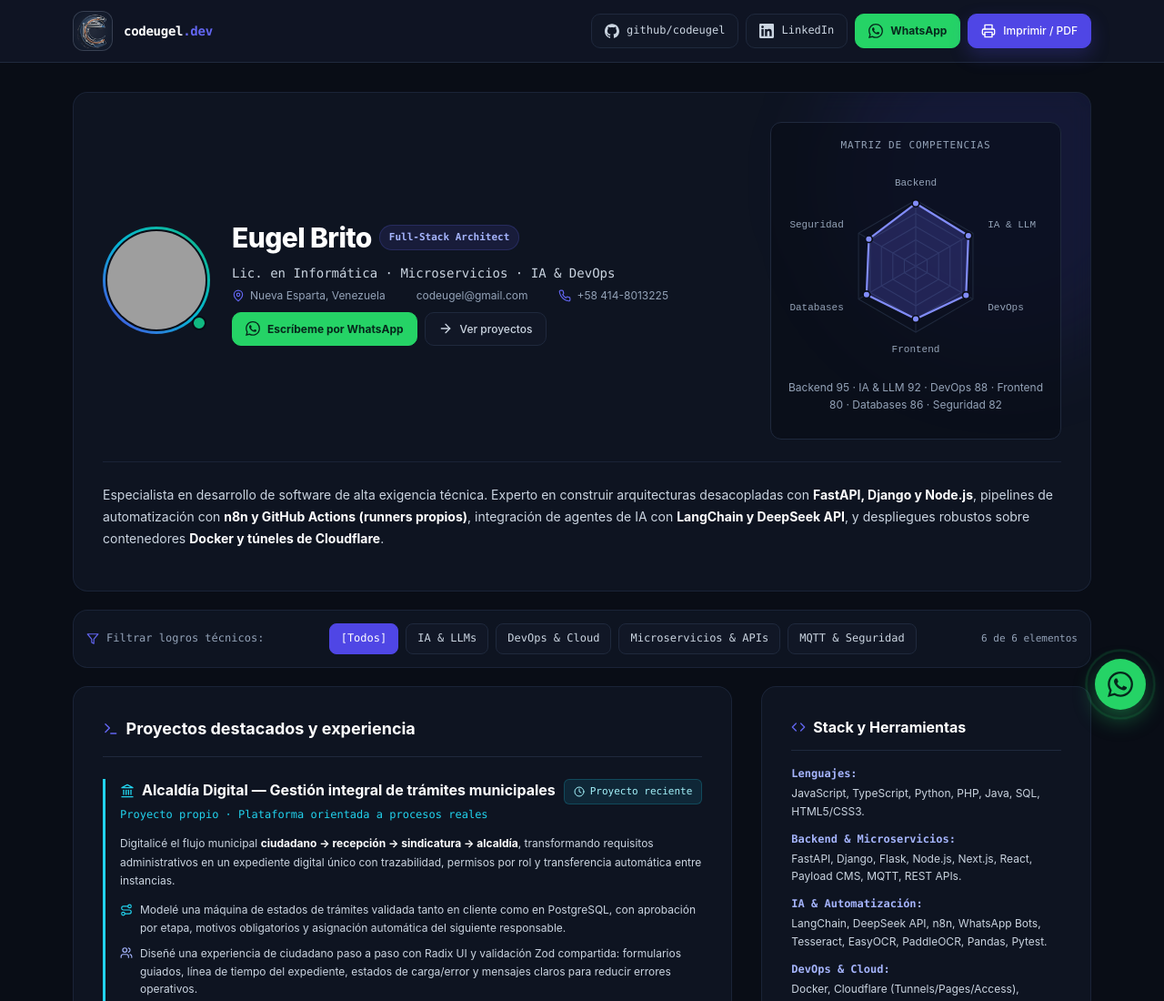
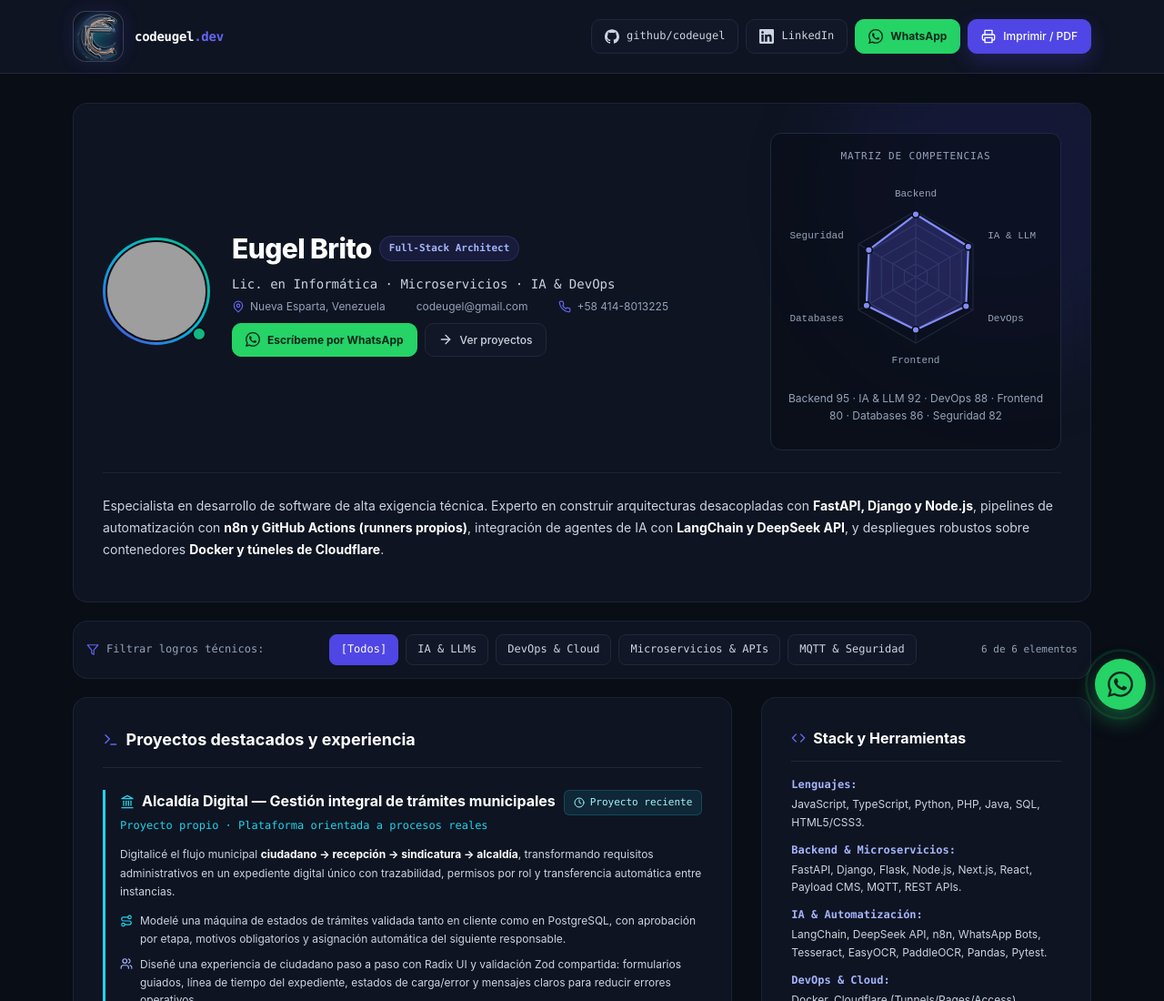
Before and after one commit to codeugel/codeugel.dev, a plain HTML site: page index.html in a window 1280 px wide. Shown: the top 1100 px of the page at 91% size. Drawn offline with Linux system fonts and the light colour scheme; grey boxes are pictures that could not be loaded.

Commit message:
Make Codeugel logo more visible
Co-authored-by: arena-agent <297053741+arena-agent@users.noreply.github.com>

```diff
--- a/assets/css/style.css
+++ b/assets/css/style.css
@@ -131,14 +131,15 @@ main.container { padding-block: 2rem 3rem; }
   position: relative;
   display: grid;
   place-items: center;
-  width: 2.75rem; height: 2.75rem;
-  border-radius: 0.75rem;
+  width: 3.5rem; height: 3.5rem;
+  border-radius: 0.9rem;
   overflow: hidden;
-  border: 1px solid rgba(148, 163, 184, 0.28);
-  background: radial-gradient(circle, rgba(148, 163, 184, 0.16), rgba(15, 23, 42, 0.45));
+  border: 1px solid rgba(148, 163, 184, 0.3);
+  background: radial-gradient(circle, rgba(34, 211, 238, 0.22), rgba(79, 70, 229, 0.1) 58%, transparent 78%);
+  box-shadow: 0 0 18px rgba(79, 70, 229, 0.16);
   flex-shrink: 0;
 }
-.brand-avatar img { position: relative; display: block; width: 100%; height: 100%; padding: 0.1rem; object-fit: contain; }
+.brand-avatar img { position: relative; display: block; width: 100%; height: 100%; padding: 0.05rem; object-fit: contain; filter: drop-shadow(0 1px 5px rgba(34, 211, 238, 0.28)); }
 .brand-name {
   font-family: var(--font-mono);
   font-size: 0.875rem;
--- a/index.html
+++ b/index.html
@@ -96,7 +96,7 @@
     <div class="container">
       <a class="brand" href="./" aria-label="codeugel.dev — inicio">
         <span class="brand-avatar brand-mark">
-          <img src="assets/img/codeugel-mark.png" alt="" width="40" height="40" decoding="async">
+          <img src="assets/img/codeugel-mark.png" alt="" width="56" height="56" decoding="async">
         </span>
         <span class="brand-name">codeugel<span>.dev</span></span>
       </a>
```
